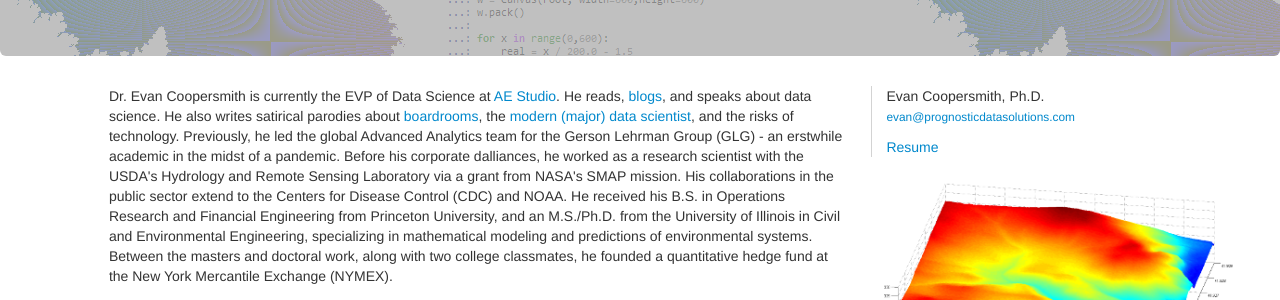
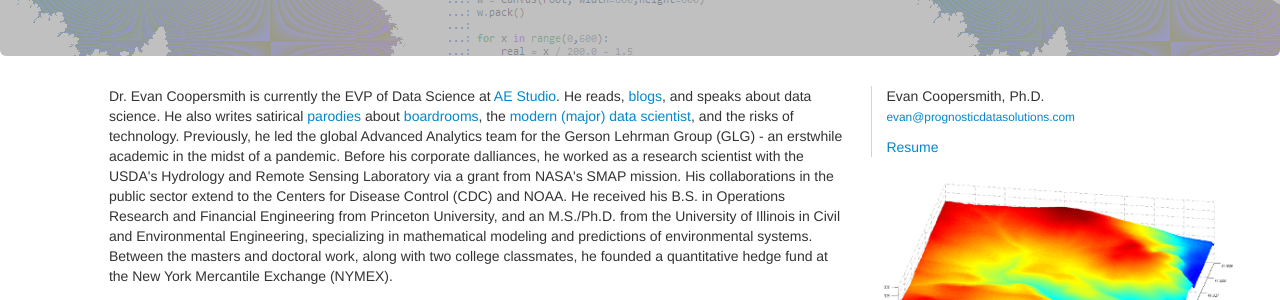
Before and after one commit to ecooper2/prognosticdatasolutions.com, a Jekyll site: the page index.html, which Jekyll copies as it is, in a window 1280 px wide. Shown: the part 228-528 px from the top of the page. Built offline with Jekyll 4.4.1, drawn with Linux system fonts in a browser that asks for light colours; part of the change alters nothing that is shown.

```diff
--- a/index.html
+++ b/index.html
@@ -22,7 +22,7 @@
     <div class='span7'>
       <p>
         Dr. Evan Coopersmith is currently the EVP of Data Science at <a href="https://ae.studio/">AE Studio</a>.  He reads, <a href="https://ae.studio/blog">blogs</a>, and speaks about data
-        science.  He also writes satirical parodies about <a href="https://www.agencyenterpriseholiday.com/the-boardroom">boardrooms</a>, the
+        science.  He also writes satirical <a href="https://ae.studio/parody">parodies</a> about <a href="https://www.agencyenterpriseholiday.com/the-boardroom">boardrooms</a>, the
         <a href="https://twitter.com/AEStudioLA/status/1453470941669838851">modern (major) data scientist</a>, and the risks of technology.
         Previously, he led the global Advanced Analytics team for the Gerson Lehrman Group (GLG) - an erstwhile academic in the midst of a pandemic.
         Before his corporate dalliances, he worked as a research scientist with the USDA's Hydrology and Remote Sensing Laboratory via a grant from NASA's SMAP mission.
```
